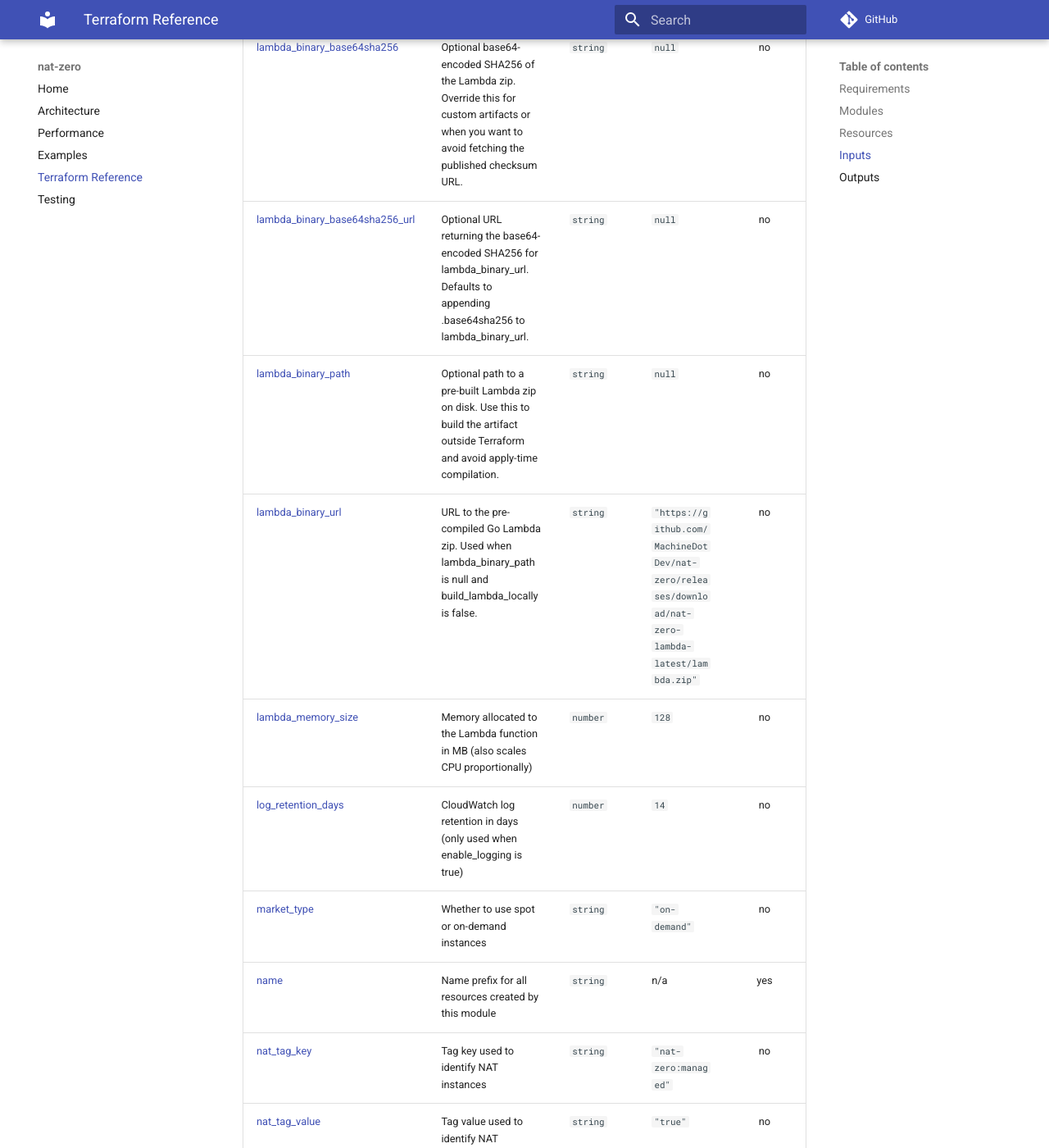
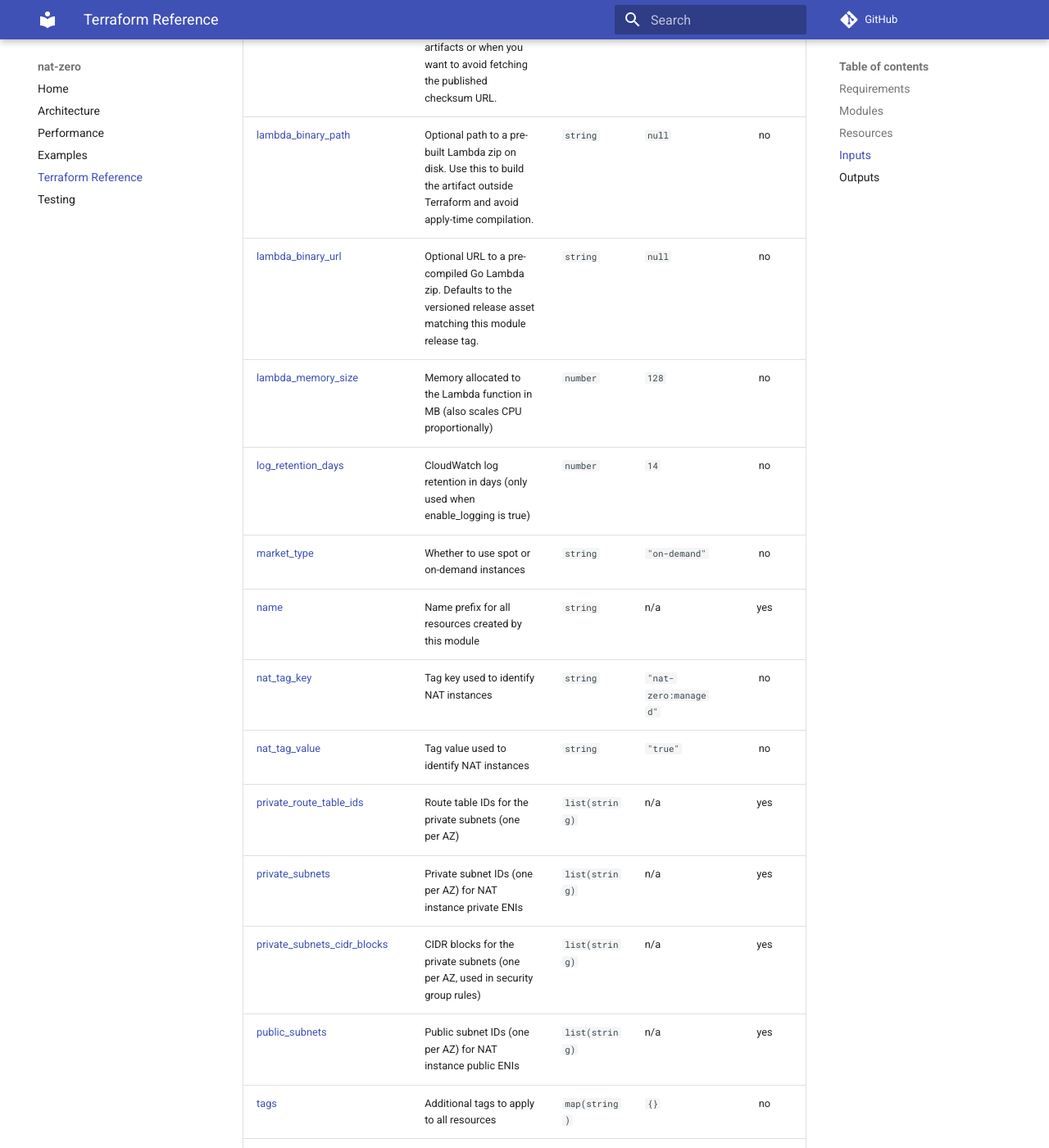
Before and after one commit to MachineDotDev/nat-zero, an MkDocs documentation site: the page built from docs/reference.md, in a window 1280 px wide and 1400 px high, scrolled down 3153 px. Shown: the whole window at 82% size. Built offline with MkDocs 1.6.1 and Material for MkDocs 9.7.7, drawn with Linux system fonts in a browser that asks for light colours; comment, search, counter and statistics services are not loaded.

Commit message:
refactor: pin lambda assets to module releases

```diff
--- a/docs/reference.md
+++ b/docs/reference.md
@@ -56,9 +56,8 @@ No modules.
 | <a name="input_ignore_tag_value"></a> [ignore\_tag\_value](#input\_ignore\_tag\_value) | Tag value used to mark instances the Lambda should ignore | `string` | `"true"` | no |
 | <a name="input_instance_type"></a> [instance\_type](#input\_instance\_type) | Instance type for the NAT instance | `string` | `"t4g.nano"` | no |
 | <a name="input_lambda_binary_base64sha256"></a> [lambda\_binary\_base64sha256](#input\_lambda\_binary\_base64sha256) | Optional base64-encoded SHA256 of the Lambda zip. Override this for custom artifacts or when you want to avoid fetching the published checksum URL. | `string` | `null` | no |
-| <a name="input_lambda_binary_base64sha256_url"></a> [lambda\_binary\_base64sha256\_url](#input\_lambda\_binary\_base64sha256\_url) | Optional URL returning the base64-encoded SHA256 for lambda\_binary\_url. Defaults to appending .base64sha256 to lambda\_binary\_url. | `string` | `null` | no |
 | <a name="input_lambda_binary_path"></a> [lambda\_binary\_path](#input\_lambda\_binary\_path) | Optional path to a pre-built Lambda zip on disk. Use this to build the artifact outside Terraform and avoid apply-time compilation. | `string` | `null` | no |
-| <a name="input_lambda_binary_url"></a> [lambda\_binary\_url](#input\_lambda\_binary\_url) | URL to the pre-compiled Go Lambda zip. Used when lambda\_binary\_path is null and build\_lambda\_locally is false. | `string` | `"https://github.com/MachineDotDev/nat-zero/releases/download/nat-zero-lambda-latest/lambda.zip"` | no |
+| <a name="input_lambda_binary_url"></a> [lambda\_binary\_url](#input\_lambda\_binary\_url) | Optional URL to a pre-compiled Go Lambda zip. Defaults to the versioned release asset matching this module release tag. | `string` | `null` | no |
 | <a name="input_lambda_memory_size"></a> [lambda\_memory\_size](#input\_lambda\_memory\_size) | Memory allocated to the Lambda function in MB (also scales CPU proportionally) | `number` | `128` | no |
 | <a name="input_log_retention_days"></a> [log\_retention\_days](#input\_log\_retention\_days) | CloudWatch log retention in days (only used when enable\_logging is true) | `number` | `14` | no |
 | <a name="input_market_type"></a> [market\_type](#input\_market\_type) | Whether to use spot or on-demand instances | `string` | `"on-demand"` | no |
```
Also changed, not shown: README.md (+1 -2 lines), docs/workflows.md (+1 -1 lines), 2 other files.
